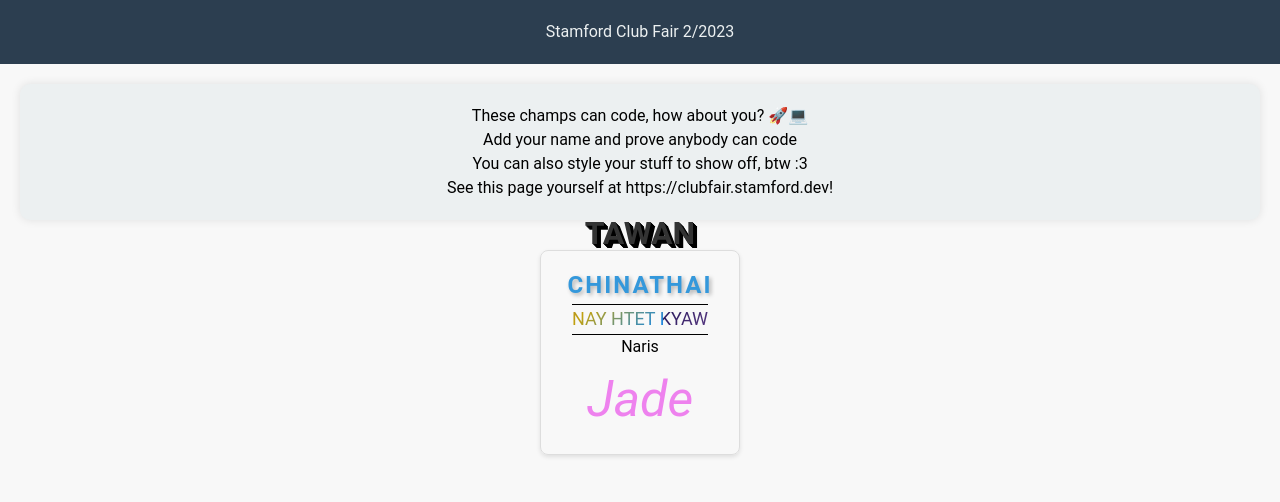
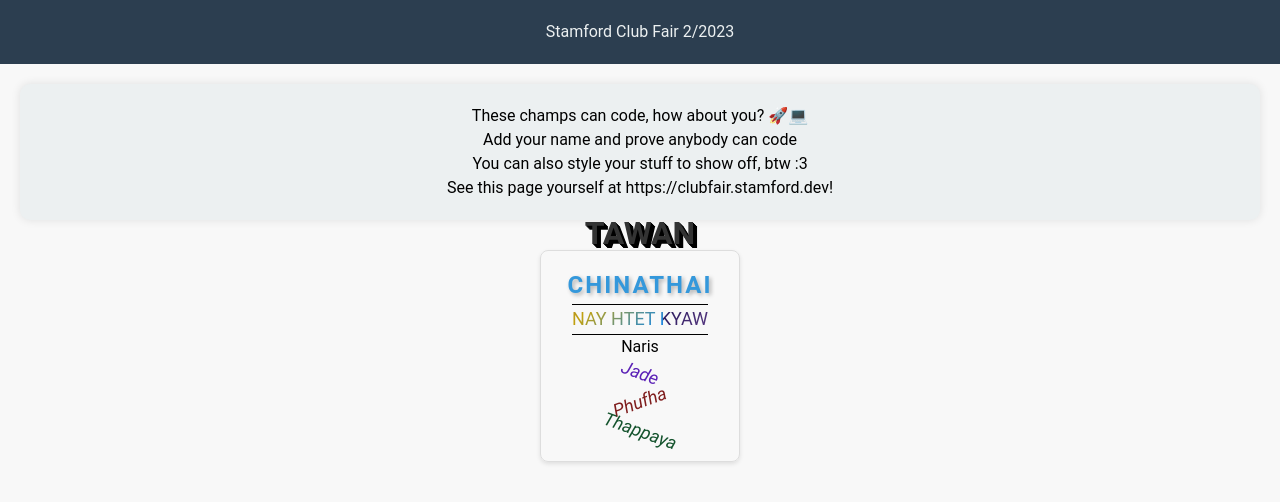
Before and after one commit to stamford-syntax-club/stiu-club-fair, a plain HTML site: page index.html in a window 1280 px wide. Drawn offline with nearby package versions, Linux system fonts and the light colour scheme.

Commit message:
jade poofaa tupperware

```diff
--- a/index.html
+++ b/index.html
@@ -32,8 +32,9 @@
       <div id="nameContainer" class="name-container absolute -top-0 -translate-y-full right-1/2 translate-x-1/2">
         <h1 class="font-bold text-2xl antialiased uppercase" id="tawan_name">Tawan</h1>
       </div>
-      <p class="Jade">Jade</p>
-
+      <p class="text-violet-800 italic rotate-[20deg]">Jade</p>
+      <p class="text-red-900 italic -rotate-[20deg]">Phufha</p>
+      <p class="text-green-900 italic rotate-[20deg]">Thappaya</p>
 
     </div>
   </div>
--- a/style.css
+++ b/style.css
@@ -167,13 +167,3 @@ p {
 .bouncing-text-horizontal {
   animation: bounce-horizontal 1s infinite;
 }
-
-
-
-
-
-.Jade {
-  color: violet;
-  font-size: 50px;
-  font-style: italic;
-}
```
